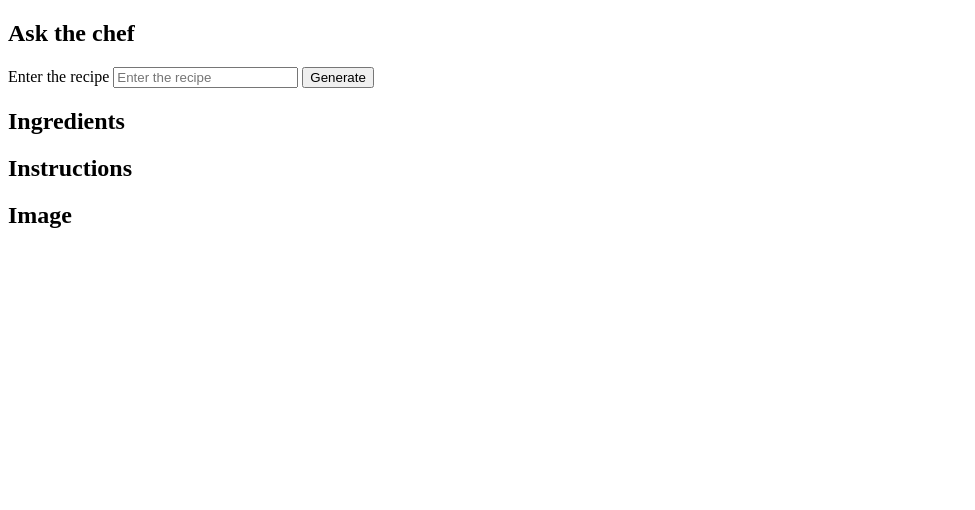
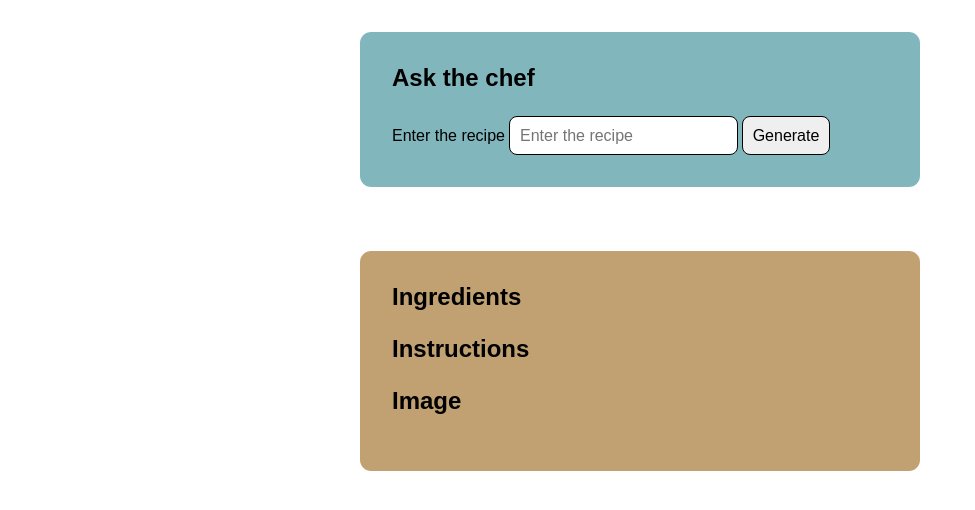
Before and after one commit to darellanodev/chef-ai, a website with bundled scripts: page index.html in a window 1280 px wide. Shown: the whole page, without its empty margins (0-975 px from the left). Built offline with nearby package versions, Linux system fonts and the light colour scheme.

Commit message:
feat: Add CSS Styles (#4)

```diff
--- a/index.html
+++ b/index.html
@@ -5,6 +5,7 @@
     <meta charset="UTF-8">
     <meta name="viewport" content="width=device-width, initial-scale=1.0">
     <title>Chef AI</title>
+    <link rel="stylesheet" href="./src/style.css">
 </head>
 
 <body>
--- /dev/null
+++ b/src/style.css
@@ -0,0 +1,62 @@
+* {
+  box-sizing: border-box;
+  margin: 0;
+  padding: 0;
+}
+
+html {
+  font-family: Arial, Helvetica, sans-serif;
+}
+
+body {
+  display: flex;
+  flex-direction: column;
+  align-items: center;
+}
+
+#recipeCard,
+#recipeForm {
+  width: 35em;
+  padding: 2em;
+  margin: 2em;
+  border-radius: 0.7em;
+}
+
+#recipeForm {
+  background-color: #81b6bd;
+}
+
+#recipeCard {
+  background-color: #c1a171;
+}
+#image > img {
+  width: 100%;
+  border-radius: 0.5em;
+}
+
+h1,
+h2,
+ul,
+ol {
+  margin-bottom: 1em;
+}
+
+ul,
+ol {
+  margin-left: 2em;
+}
+
+input[type="text"] {
+  padding: 0.6em;
+  border-radius: 0.5em;
+  border: 1px solid #000;
+  font-size: 1em;
+}
+
+button {
+  padding: 0.6em;
+  border-radius: 0.5em;
+  border: 1px solid #000;
+  font-size: 1em;
+  cursor: pointer;
+}
```
